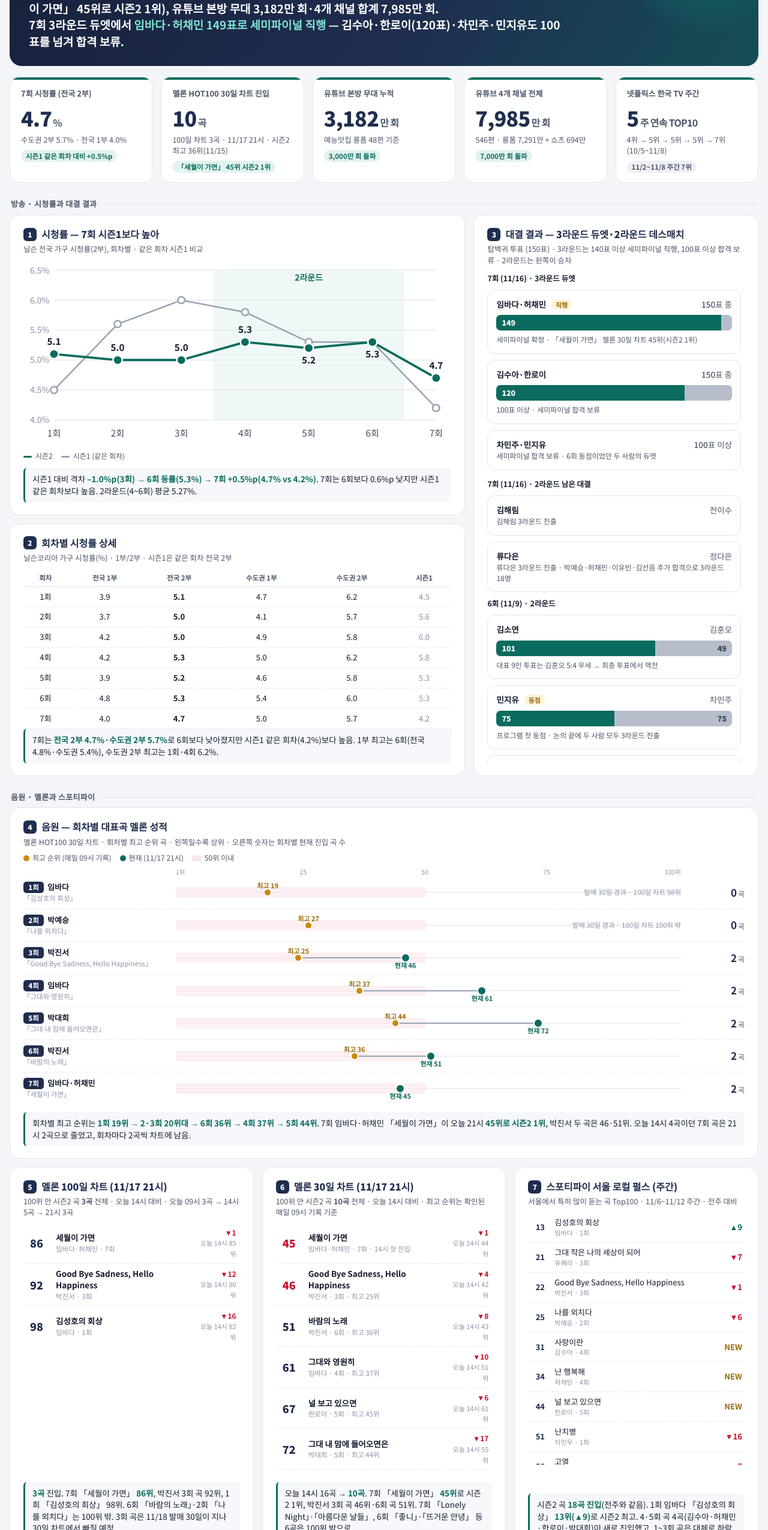
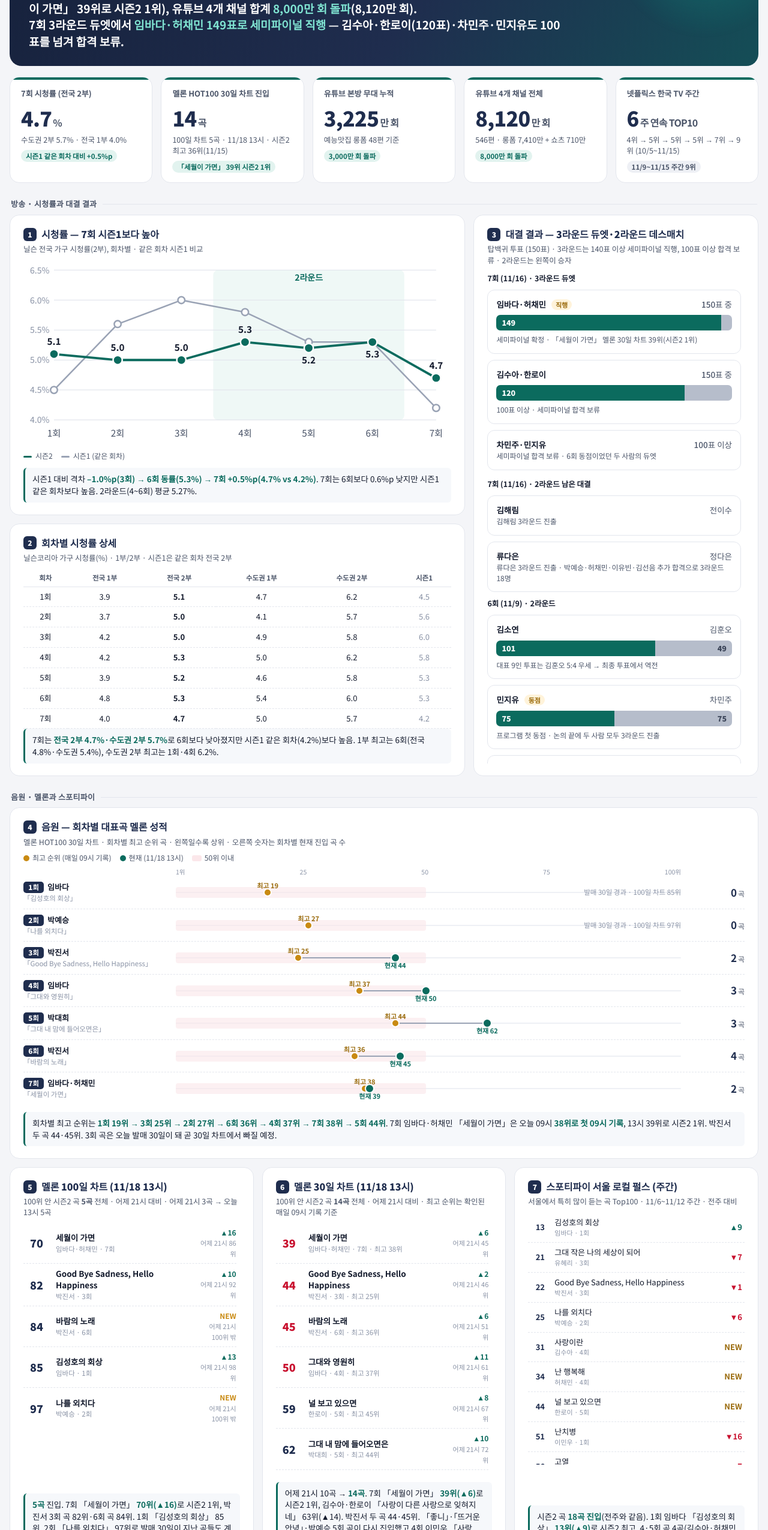
Before and after one commit to seoulshit/ballad2, a plain HTML site: page public/index.html in a window 1280 px wide. Shown: the part 209-2760 px from the top of the page at 60% size. Drawn offline with Linux system fonts and the light colour scheme.

Commit message:
11/18 13시 기준 업데이트: 멜론 30일 차트 14곡(세월이 가면 39위·09시 최고 38위)·100일 차트 5곡, TOP100 진입 없음, 유튜브 8,120만(8,000만 돌파), 넷플릭스 6주 연속 TOP10
Co-Authored-By: Claude Opus 5.5 <noreply@anthropic.com>
Claude-Session: https://claude.ai/code/session_01V5qb9XNsq3fH2krWWEC7zC

```diff
--- a/public/index.html
+++ b/public/index.html
@@ -159,10 +159,10 @@ svg{display:block;width:100%;height:auto;overflow:visible}
 <div class="wrap">
 
 <section class="hero rv">
-  <span class="tag">11/17(화) 21시 기준</span><span class="tag ghost">공개 데이터 집계</span>
+  <span class="tag">11/18(수) 13시 기준</span><span class="tag ghost">공개 데이터 집계</span>
   <h1>우리들의 발라드2 · 1~7회 종합 반응</h1>
   <p>SBS 월 22시 · 1라운드 1~3회 / 2라운드(1:1 데스매치) 4~7회 / 3라운드(듀엣) 7회~</p>
-  <div class="headline">시청률은 7회 전국 2부 <b>4.7%로 시즌1 같은 회차(4.2%)보다 0.5%p 높고</b>, 음원은 <b>멜론 30일 차트 10곡</b>(7회 「세월이 가면」 45위로 시즌2 1위), 유튜브 본방 무대 3,182만 회·4개 채널 합계 7,985만 회.<br>
+  <div class="headline">시청률은 7회 전국 2부 <b>4.7%로 시즌1 같은 회차(4.2%)보다 0.5%p 높고</b>, 음원은 <b>멜론 30일 차트 14곡</b>(7회 「세월이 가면」 39위로 시즌2 1위), 유튜브 4개 채널 합계 <b>8,000만 회 돌파</b>(8,120만 회).<br>
   7회 3라운드 듀엣에서 <b>임바다·허채민 149표로 세미파이널 직행</b> — 김수아·한로이(120표)·차민주·민지유도 100표를 넘겨 합격 보류.</div>
 </section>
 
@@ -171,17 +171,17 @@ svg{display:block;width:100%;height:auto;overflow:visible}
     <div class="num"><span data-count="4.7" data-dec="1">0</span><small>%</small></div>
     <div class="sub">수도권 2부 5.7% · 전국 1부 4.0%</div><span class="chip up">시즌1 같은 회차 대비 +0.5%p</span></div>
   <div class="kpi rv"><div class="bar"></div><div class="lab">멜론 HOT100 30일 차트 진입</div>
-    <div class="num"><span data-count="10">0</span><small>곡</small></div>
-    <div class="sub">100일 차트 3곡 · 11/17 21시 · 시즌2 최고 36위(11/15)</div><span class="chip up">「세월이 가면」 45위 시즌2 1위</span></div>
+    <div class="num"><span data-count="14">0</span><small>곡</small></div>
+    <div class="sub">100일 차트 5곡 · 11/18 13시 · 시즌2 최고 36위(11/15)</div><span class="chip up">「세월이 가면」 39위 시즌2 1위</span></div>
   <div class="kpi rv"><div class="bar"></div><div class="lab">유튜브 본방 무대 누적</div>
-    <div class="num"><span data-count="3182" data-sep="1">0</span><small>만 회</small></div>
+    <div class="num"><span data-count="3225" data-sep="1">0</span><small>만 회</small></div>
     <div class="sub">예능맛집 롱폼 48편 기준</div><span class="chip up">3,000만 회 돌파</span></div>
   <div class="kpi rv"><div class="bar"></div><div class="lab">유튜브 4개 채널 전체</div>
-    <div class="num"><span data-count="7985" data-sep="1">0</span><small>만 회</small></div>
-    <div class="sub">546편 · 롱폼 7,291만 + 쇼츠 694만</div><span class="chip up">7,000만 회 돌파</span></div>
+    <div class="num"><span data-count="8120" data-sep="1">0</span><small>만 회</small></div>
+    <div class="sub">546편 · 롱폼 7,410만 + 쇼츠 710만</div><span class="chip up">8,000만 회 돌파</span></div>
   <div class="kpi rv"><div class="bar"></div><div class="lab">넷플릭스 한국 TV 주간</div>
-    <div class="num"><span data-count="5">0</span><small>주 연속 TOP10</small></div>
-    <div class="sub">4위 → 5위 → 5위 → 5위 → 7위 (10/5~11/8)</div><span class="chip neu">11/2~11/8 주간 7위</span></div>
+    <div class="num"><span data-count="6">0</span><small>주 연속 TOP10</small></div>
+    <div class="sub">4위 → 5위 → 5위 → 5위 → 7위 → 9위 (10/5~11/15)</div><span class="chip neu">11/9~11/15 주간 9위</span></div>
 </section>
 
 <div class="sec">방송 · 시청률과 대결 결과</div>
@@ -208,7 +208,7 @@ svg{display:block;width:100%;height:auto;overflow:visible}
     <div class="cap" style="margin-top:10px;font-weight:700;color:var(--ink)">7회 (11/16) · 3라운드 듀엣</div>
     <div class="match"><div class="row"><span>임바다·허채민 <span class="badge b-gold">직행</span></span><span class="l">150표 중</span></div>
       <div class="vs"><div class="w" data-w="149">149</div><div class="lo" data-w="1"></div></div>
-      <div class="note">세미파이널 확정 · 「세월이 가면」 멜론 30일 차트 45위(시즌2 1위)</div></div>
+      <div class="note">세미파이널 확정 · 「세월이 가면」 멜론 30일 차트 39위(시즌2 1위)</div></div>
     <div class="match"><div class="row"><span>김수아·한로이</span><span class="l">150표 중</span></div>
       <div class="vs"><div class="w" data-w="120">120</div><div class="lo" data-w="30"></div></div>
       <div class="note">100표 이상 · 세미파이널 합격 보류</div></div>
@@ -258,23 +258,23 @@ svg{display:block;width:100%;height:auto;overflow:visible}
   <div class="card rv" id="c-music">
     <h2><span class="n">4</span>음원 — 회차별 대표곡 멜론 성적</h2>
     <div class="cap">멜론 HOT100 30일 차트 · 회차별 최고 순위 곡 · 왼쪽일수록 상위 · 오른쪽 숫자는 회차별 현재 진입 곡 수</div>
-    <div class="eplegend"><span><i class="dot best"></i>최고 순위 (매일 09시 기록)</span><span><i class="dot cur"></i>현재 (11/17 21시)</span><span><i class="zone"></i>50위 이내</span></div>
+    <div class="eplegend"><span><i class="dot best"></i>최고 순위 (매일 09시 기록)</span><span><i class="dot cur"></i>현재 (11/18 13시)</span><span><i class="zone"></i>50위 이내</span></div>
     <div id="eprank"></div>
-    <div class="takeaway">회차별 최고 순위는 <b>1회 19위 → 2·3회 20위대 → 6회 36위 → 4회 37위 → 5회 44위</b>. 7회 임바다·허채민 「세월이 가면」이 오늘 21시 <b>45위로 시즌2 1위</b>, 박진서 두 곡은 46·51위. 오늘 14시 4곡이던 7회 곡은 21시 2곡으로 줄었고, 회차마다 2곡씩 차트에 남음.</div>
+    <div class="takeaway">회차별 최고 순위는 <b>1회 19위 → 3회 25위 → 2회 27위 → 6회 36위 → 4회 37위 → 7회 38위 → 5회 44위</b>. 7회 임바다·허채민 「세월이 가면」은 오늘 09시 <b>38위로 첫 09시 기록</b>, 13시 39위로 시즌2 1위. 박진서 두 곡 44·45위. 3회 곡은 오늘 발매 30일이 돼 곧 30일 차트에서 빠질 예정.</div>
   </div>
 </section>
 <section class="swipe" id="swipe" aria-label="멜론 100일 차트·30일 차트·스포티파이 로컬 펄스 (옆으로 넘겨 보기)">
   <div class="card rv" id="c-rank100">
-    <h2><span class="n">5</span>멜론 100일 차트 (11/17 21시)</h2>
-    <div class="cap">100위 안 시즌2 곡 <b id="rkcount100"></b> 전체 · 오늘 14시 대비 · 오늘 09시 3곡 → 14시 5곡 → 21시 3곡</div>
+    <h2><span class="n">5</span>멜론 100일 차트 (11/18 13시)</h2>
+    <div class="cap">100위 안 시즌2 곡 <b id="rkcount100"></b> 전체 · 어제 21시 대비 · 어제 21시 3곡 → 오늘 13시 5곡</div>
     <div id="ranklist100" class="rkscroll"></div>
-    <div class="takeaway"><b>3곡</b> 진입. 7회 「세월이 가면」 <b>86위</b>, 박진서 3회 곡 92위, 1회 「김성호의 회상」 98위. 6회 「바람의 노래」·2회 「나를 외치다」는 100위 밖. 3회 곡은 11/18 발매 30일이 지나 30일 차트에서 빠질 예정.</div>
+    <div class="takeaway"><b>5곡</b> 진입. 7회 「세월이 가면」 <b>70위(▲16)</b>로 시즌2 1위, 박진서 3회 곡 82위·6회 곡 84위. 1회 「김성호의 회상」 85위, 2회 「나를 외치다」 97위로 발매 30일이 지난 곡들도 계속 차트에 남음.</div>
   </div>
   <div class="card rv" id="c-rank">
-    <h2><span class="n">6</span>멜론 30일 차트 (11/17 21시)</h2>
-    <div class="cap">100위 안 시즌2 곡 <b id="rkcount"></b> 전체 · 오늘 14시 대비 · 최고 순위는 확인된 매일 09시 기록 기준</div>
+    <h2><span class="n">6</span>멜론 30일 차트 (11/18 13시)</h2>
+    <div class="cap">100위 안 시즌2 곡 <b id="rkcount"></b> 전체 · 어제 21시 대비 · 최고 순위는 확인된 매일 09시 기록 기준</div>
     <div id="ranklist" class="rkscroll"></div>
-    <div class="takeaway">오늘 14시 16곡 → <b>10곡</b>. 7회 「세월이 가면」 <b>45위</b>로 시즌2 1위, 박진서 3회 곡 46위·6회 곡 51위. 7회 「Lonely Night」·「아름다운 날들」, 6회 「좋니」·「뜨거운 안녕」 등 6곡은 100위 밖으로.</div>
+    <div class="takeaway">어제 21시 10곡 → <b>14곡</b>. 7회 「세월이 가면」 <b>39위(▲6)</b>로 시즌2 1위, 김수아·한로이 「사랑이 다른 사랑으로 잊혀지네」 63위(▲14). 박진서 두 곡 44·45위. 「좋니」·「뜨거운 안녕」·박예승 5회 곡이 다시 진입했고 4회 이민우 「사랑은」 93위 첫 진입.</div>
   </div>
   <div class="card rv" id="c-sp">
     <h2><span class="n">7</span>스포티파이 서울 로컬 펄스 (주간)</h2>
@@ -289,27 +289,27 @@ svg{display:block;width:100%;height:auto;overflow:visible}
 <section class="grid g3" style="margin-top:8px">
   <div class="card rv" id="c-yt">
     <h2><span class="n">8</span>유튜브 — 회차별 본방 무대 누적 조회</h2>
-    <div class="cap">스브스 예능맛집 롱폼 본방 무대 합계 (11/17 21시) · 회차마다 공개 기간이 달라 단순 비교 불가</div>
+    <div class="cap">스브스 예능맛집 롱폼 본방 무대 합계 (11/18 13시) · 회차마다 공개 기간이 달라 단순 비교 불가</div>
     <svg viewBox="0 0 560 250" id="svg-yt" role="img" aria-label="회차별 유튜브 본방 무대 누적 조회"></svg>
-    <div class="takeaway">1회 본방 무대 합계 <b>1,069만 회</b>(김소연 무대가 시즌2 최다). 본방 무대 전체 합계는 <b>3,182만 회</b>(48편). 6회는 공개 8일 만에 274.1만으로 5회(15일, 274.9만)와 비슷, 7회는 공개 1일 58.2만.</div>
+    <div class="takeaway">1회 본방 무대 합계 <b>1,075만 회</b>(김소연 무대가 시즌2 최다). 본방 무대 전체 합계는 <b>3,225만 회</b>(48편). 6회는 공개 9일 만에 <b>279.8만으로 5회(16일, 278.1만)를 넘어섬</b>, 7회는 공개 2일 75.8만.</div>
   </div>
   <div class="card rv" id="c-ep5">
-    <h2><span class="n">9</span>7회 무대 영상 반응 (공개 1일)</h2>
+    <h2><span class="n">9</span>7회 무대 영상 반응 (공개 2일)</h2>
     <div class="cap">스브스 예능맛집 본방 무대 조회수</div>
     <div id="ep5" style="margin-top:10px"></div>
-    <div class="takeaway">공개 하루 만에 <b>김수아·한로이 듀엣이 23.5만</b>으로 7회 1위, 7회 조회의 40%. 149표로 세미파이널에 직행한 임바다·허채민은 9.5만이지만 음원은 「세월이 가면」이 멜론 30일 차트 45위로 시즌2 1위. 6회 박진서 무대는 119.0만, 김소연 105.0만.</div>
+    <div class="takeaway"><b>김수아·한로이 듀엣이 32.4만</b>으로 7회 1위, 7회 조회의 43%. 149표로 세미파이널에 직행한 임바다·허채민은 13.4만이지만 음원은 「세월이 가면」이 멜론 30일 차트 39위로 시즌2 1위. 6회 박진서 무대는 122.2만, 김소연 106.3만.</div>
   </div>
   <div class="card rv" id="c-ch">
     <h2><span class="n">10</span>유튜브 채널별 비중</h2>
-    <div class="cap">4개 채널 합계 7,985만 회 (중복 제거, 11/17 21시)</div>
+    <div class="cap">4개 채널 합계 8,120만 회 (중복 제거, 11/18 13시)</div>
     <svg viewBox="0 0 300 170" id="svg-ch" role="img" aria-label="유튜브 채널별 조회 비중"></svg>
     <div id="chleg"></div>
   </div>
 </section>
 
 <div class="foot">
-기준: 시청률 닐슨코리아 지상파 일간 공개 자료(가구, 7회 11/16 방송분 반영) · 음원 멜론 HOT100 30일 차트·100일 차트(11/17 21시, 추이·최고 순위는 확인된 매일 09시 기록), 스포티파이 서울 로컬 펄스 주간(11/6~11/12) ·
-유튜브 스브스 예능맛집·SBS Entertainment·SBS·슴올 스테이지 4개 채널 공개 조회수 직접 집계(11/17 21시, 9/8 첫 공개 이후 제목·설명에 프로그램명이 들어간 영상, 시즌1 TOP6 팬콘서트 영상 제외) · 넷플릭스 Tudum 공식 주간 TOP10(11/2~11/8) · 대결 결과 방송 및 보도 교차 확인 ·
+기준: 시청률 닐슨코리아 지상파 일간 공개 자료(가구, 7회 11/16 방송분 반영) · 음원 멜론 HOT100 30일 차트·100일 차트(11/18 13시, 추이·최고 순위는 확인된 매일 09시 기록), 스포티파이 서울 로컬 펄스 주간(11/6~11/12) ·
+유튜브 스브스 예능맛집·SBS Entertainment·SBS·슴올 스테이지 4개 채널 공개 조회수 직접 집계(11/18 13시, 9/8 첫 공개 이후 제목·설명에 프로그램명이 들어간 영상, 시즌1 TOP6 팬콘서트 영상 제외) · 넷플릭스 Tudum 공식 주간 TOP10(11/9~11/15) · 대결 결과 방송 및 보도 교차 확인 ·
 원자료로 확인되지 않은 보도 수치는 제외 · 영상·음원은 회차별 공개 기간이 달라 참고 비교
 </div>
 </div>
@@ -346,7 +346,7 @@ function T(txt,attrs,parent){const t=E('text',attrs,parent);t.textContent=txt;re
 /* 2. 유튜브 회차별 */
 (function(){
   const s=document.getElementById('svg-yt'); const W=560,H=250,L=58,R=12,Tp=22,B=40;
-  const d=[[1069.4,'43일'],[696.0,'36일'],[466.8,'29일'],[342.2,'22일'],[274.9,'15일'],[274.1,'8일'],[58.2,'1일']]; const top=['김소연','박예승','박진서','임바다','박예승','박진서','김수아·한로이'];
+  const d=[[1074.8,'44일'],[699.6,'37일'],[470.2,'30일'],[346.9,'23일'],[278.1,'16일'],[279.8,'9일'],[75.8,'2일']]; const top=['김소연','박예승','박진서','임바다','박예승','박진서','김수아·한로이'];
   const max=1200, bw=48, x=i=>L+18+i*((W-L-R-36)/6), y=v=>Tp+(1-v/max)*(H-Tp-B);
   const g=E('g',{class:'grid'},s);[0,300,600,900,1200].forEach(v=>{E('line',{x1:L,x2:W-R,y1:y(v),y2:y(v)},g);T(v+'만',{x:L-6,y:y(v)+4,'text-anchor':'end','font-size':11,fill:'#8A93A6'},s)});
   d.forEach(([v,days],i)=>{const r2=i>=3; const h=y(0)-y(v);
@@ -362,13 +362,13 @@ function T(txt,attrs,parent){const t=E('text',attrs,parent);t.textContent=txt;re
 /* 3. 회차별 대표곡 (멜론 30일 차트) — 매 업데이트 때 cur·n 갱신, 새 회차는 행 추가 */
 (function(){
   /* [회차, 곡명, 참가자, 최고 순위(매일 09시 기록, 없으면 null), 현재 순위(30일 차트 100위 밖이면 null), 회차 곡 현재 진입 수, 현재 순위 없을 때 문구] */
-  const EP=[[1,'김성호의 회상','임바다',19,null,0,'발매 30일 경과 · 100일 차트 98위'],
-    [2,'나를 외치다','박예승',27,null,0,'발매 30일 경과 · 100일 차트 100위 밖'],
-    [3,'Good Bye Sadness, Hello Happiness','박진서',25,46,2,''],
-    [4,'그대와 영원히','임바다',37,61,2,''],
-    [5,'그대 내 맘에 들어오면은','박대희',44,72,2,''],
-    [6,'바람의 노래','박진서',36,51,2,''],
-    [7,'세월이 가면','임바다·허채민',null,45,2,'']];
+  const EP=[[1,'김성호의 회상','임바다',19,null,0,'발매 30일 경과 · 100일 차트 85위'],
+    [2,'나를 외치다','박예승',27,null,0,'발매 30일 경과 · 100일 차트 97위'],
+    [3,'Good Bye Sadness, Hello Happiness','박진서',25,44,2,''],
+    [4,'그대와 영원히','임바다',37,50,3,''],
+    [5,'그대 내 맘에 들어오면은','박대희',44,62,3,''],
+    [6,'바람의 노래','박진서',36,45,4,''],
+    [7,'세월이 가면','임바다·허채민',38,39,2,'']];
   const pos=r=>((r-1)/99*100).toFixed(2)+'%';
   const el=document.getElementById('eprank');
   const ax=document.createElement('div');ax.className='epaxis';ax.innerHTML='<div></div><div><span>1위</span><span>25</span><span>50</span><span>75</span><span>100위</span></div><div></div>';el.appendChild(ax);
@@ -384,38 +384,39 @@ function T(txt,attrs,parent){const t=E('text',attrs,parent);t.textContent=txt;re
 
 /* 4. 상위 곡 */
 (function(){
-  const rows=[[45,'세월이 가면','임바다·허채민 · 7회 · 14시 첫 진입',44],[46,'Good Bye Sadness, Hello Happiness','박진서 · 3회 · 최고 25위',42],[51,'바람의 노래','박진서 · 6회 · 최고 36위',43],
-    [61,'그대와 영원히','임바다 · 4회 · 최고 37위',51],[67,'널 보고 있으면','한로이 · 5회 · 최고 45위',61],[72,'그대 내 맘에 들어오면은','박대희 · 5회 · 최고 44위',55],
-    [74,'너무 아픈 사랑은 사랑이 아니었음을','김소연 · 6회 · 최고 63위',66],[75,'그대 작은 나의 세상이 되어','유혜리 · 3회 · 최고 41위',69],[77,'사랑이 다른 사랑으로 잊혀지네','김수아·한로이 · 7회 · 14시 첫 진입',68],
-    [96,'사랑이란','김수아 · 4회 · 최고 47위',71]];
-  /* p: 직전 파일(11/17 14시) 순위 · 0 = 100위 밖(NEW) · null = 미확인 */
-  const rows100=[[86,'세월이 가면','임바다·허채민 · 7회',85],[92,'Good Bye Sadness, Hello Happiness','박진서 · 3회',80],[98,'김성호의 회상','임바다 · 1회',82]];
-  /* rows100 p: 직전 파일(11/17 14시) 100일 차트 순위 */
+  const rows=[[39,'세월이 가면','임바다·허채민 · 7회 · 최고 38위',45],[44,'Good Bye Sadness, Hello Happiness','박진서 · 3회 · 최고 25위',46],[45,'바람의 노래','박진서 · 6회 · 최고 36위',51],
+    [50,'그대와 영원히','임바다 · 4회 · 최고 37위',61],[59,'널 보고 있으면','한로이 · 5회 · 최고 45위',67],[62,'그대 내 맘에 들어오면은','박대희 · 5회 · 최고 44위',72],
+    [63,'사랑이 다른 사랑으로 잊혀지네','김수아·한로이 · 7회 · 최고 55위',77],[66,'너무 아픈 사랑은 사랑이 아니었음을','김소연 · 6회 · 최고 63위',74],[67,'그대 작은 나의 세상이 되어','유혜리 · 3회 · 최고 41위',75],
+    [76,'사랑이란','김수아 · 4회 · 최고 47위',96],[77,'내게 사랑이 뭐냐고 물어본다면','박예승 · 5회 · 최고 80위',0],[84,'좋니','민지유 · 6회 · 최고 78위',0],
+    [93,'사랑은','이민우 · 4회 · 13시 첫 진입',0],[100,'뜨거운 안녕','차민주 · 6회 · 최고 90위',0]];
+  /* p: 직전 파일(11/17 21시) 순위 · 0 = 100위 밖(NEW) · null = 미확인 */
+  const rows100=[[70,'세월이 가면','임바다·허채민 · 7회',86],[82,'Good Bye Sadness, Hello Happiness','박진서 · 3회',92],[84,'바람의 노래','박진서 · 6회',0],[85,'김성호의 회상','임바다 · 1회',98],[97,'나를 외치다','박예승 · 2회',0]];
+  /* rows100 p: 직전 파일(11/17 21시) 100일 차트 순위 */
   function render(id,cid,list,lab){const el=document.getElementById(id); document.getElementById(cid).textContent=list.length+'곡';
   list.forEach(([r,t,a,p],i)=>{const d=document.createElement('div');d.className='rank';
     const diff=p==null?'<span style="color:var(--mute)">–</span>':p===0?'<span style="color:var(--gold)">NEW</span>':(p-r>0?`<span style="color:var(--teal)">▲${p-r}</span>`:(p-r<0?`<span style="color:var(--red)">▼${r-p}</span>`:'–'));
     d.innerHTML=`<div class="rk ${r<=50?'hot':''}" data-count="${r}">0</div><div class="t">${t}<small>${a}</small></div><div class="d">${diff}<br><span style="color:var(--mute);font-weight:400;font-size:11px">${p==null?lab+' 미확인':p===0?lab+' 100위 밖':lab+' '+p+'위'}</span></div>`;
     el.appendChild(d)})}
-  render('ranklist','rkcount',rows,'오늘 14시');
-  render('ranklist100','rkcount100',rows100,'오늘 14시');
+  render('ranklist','rkcount',rows,'어제 21시');
+  render('ranklist100','rkcount100',rows100,'어제 21시');
 })();
 
 /* 6. 5회 영상 */
 (function(){
-  const d=[['김수아·한로이 (보류)',23.5,'var(--gold)'],['임바다·허채민 (직행)',9.5,'var(--teal)'],['차민주·민지유 (보류)',6.8,'var(--gold)'],['김해림 (승)',6.4,'var(--teal)'],['전이수 (패)',6.1,'var(--s1)'],['정다은 (패)',3.1,'var(--s1)'],['류다은 (승)',2.9,'var(--teal)']];
+  const d=[['김수아·한로이 (보류)',32.4,'var(--gold)'],['임바다·허채민 (직행)',13.4,'var(--teal)'],['차민주·민지유 (보류)',8.6,'var(--gold)'],['김해림 (승)',7.3,'var(--teal)'],['전이수 (패)',7.2,'var(--s1)'],['정다은 (패)',3.5,'var(--s1)'],['류다은 (승)',3.4,'var(--teal)']];
   const el=document.getElementById('ep5');
   d.forEach(([n,v,c])=>{const r=document.createElement('div');r.className='hb';r.innerHTML=`<div class="nm">${n}</div><div class="tr"><div class="fl" style="background:${c}" data-w="${v/d[0][1]*100}"></div></div><div class="v">${v.toFixed(1)}만</div>`;el.appendChild(r)});
 })();
 
 /* 7. 채널 도넛 */
 (function(){
-  const s=document.getElementById('svg-ch'); const d=[['스브스 예능맛집',4939,'#0B6B5E'],['SBS Entertainment',1951,'#2C3E6B'],['SBS (@SBSNOW)',642,'#C98A12'],['슴올 스테이지',452,'#C8102E']];
+  const s=document.getElementById('svg-ch'); const d=[['스브스 예능맛집',5006,'#0B6B5E'],['SBS Entertainment',1999,'#2C3E6B'],['SBS (@SBSNOW)',659,'#C98A12'],['슴올 스테이지',457,'#C8102E']];
   const tot=d.reduce((a,b)=>a+b[1],0), cx=85,cy=85,r=62,sw=26, C=2*Math.PI*r; let off=0;
   E('circle',{cx,cy,r,fill:'none',stroke:'#EEF0F5','stroke-width':sw},s);
   d.forEach(([n,v,c],i)=>{const len=v/tot*C; const seg=E('circle',{cx,cy,r,fill:'none',stroke:c,'stroke-width':sw,'stroke-dasharray':`0 ${C}`,transform:`rotate(-90 ${cx} ${cy})`,class:'hit'},s);
     seg.dataset.d=`${Math.max(len-2,0)} ${C-Math.max(len-2,0)}`; seg.dataset.o=-off; seg.style.transition=`stroke-dasharray 1s ease ${i*.2}s`; seg.setAttribute('stroke-dashoffset',-off); off+=len;
     bindTip(seg,`${n} · ${v.toLocaleString()}만 회 · ${(v/tot*100).toFixed(0)}%`)});
-  T('7,985만',{x:cx,y:cy+2,'text-anchor':'middle','font-size':17,'font-weight':900,fill:'#1F2D4E'},s);
+  T('8,120만',{x:cx,y:cy+2,'text-anchor':'middle','font-size':17,'font-weight':900,fill:'#1F2D4E'},s);
   T('546편',{x:cx,y:cy+20,'text-anchor':'middle','font-size':11,fill:'#8A93A6'},s);
   const lg=document.getElementById('chleg');
   d.forEach(([n,v,c])=>{const r=document.createElement('div');r.className='hb';r.style.gridTemplateColumns='14px 1fr 110px';
```
